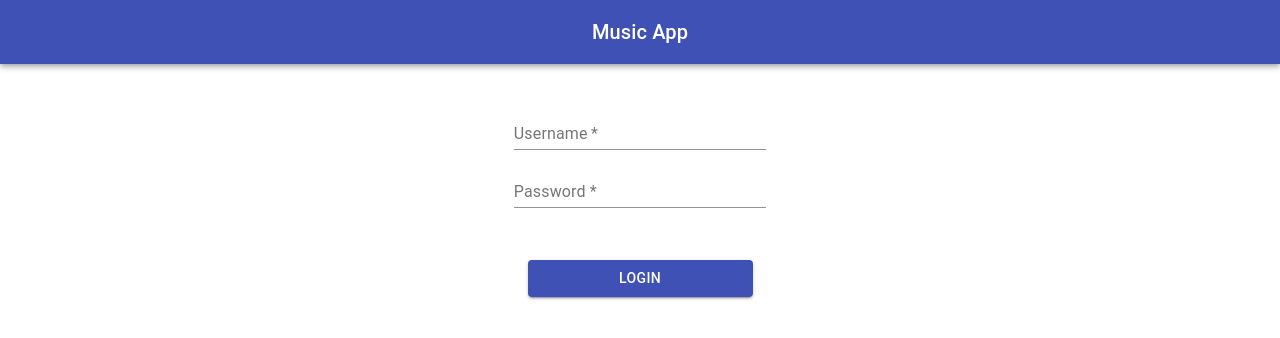
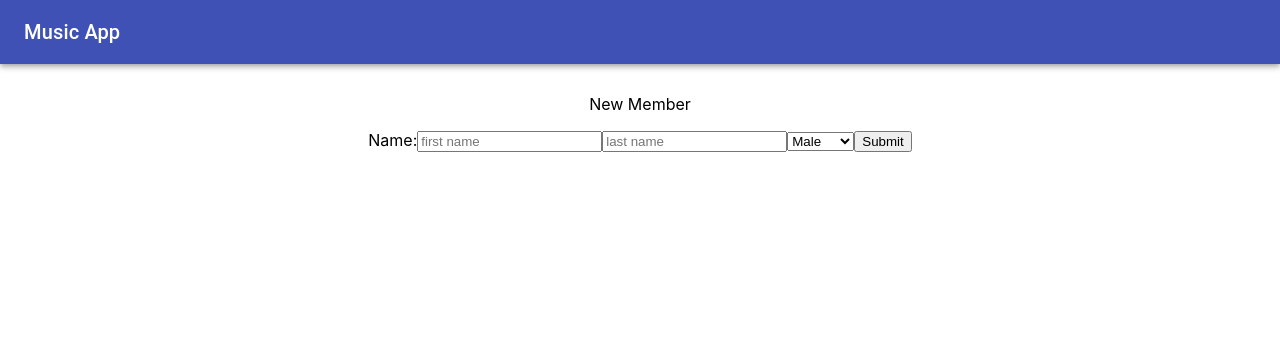
Before and after one commit to JamesMessina/JS411-my-music-app, a React (Create React App) app: page /signup in a window 1280 px wide. Shown: the top 338 px of the page. Built offline with nearby package versions, Linux system fonts and the light colour scheme.

Commit message:
added routes to dashboard and signup pages

```diff
--- a/package.json
+++ b/package.json
@@ -11,6 +11,8 @@
     "axios": "^0.21.1",
     "react": "^17.0.2",
     "react-dom": "^17.0.2",
+    "react-router": "^5.2.0",
+    "react-router-dom": "^5.2.0",
     "react-scripts": "4.0.3",
     "web-vitals": "^1.1.2"
   },
--- a/src/App.js
+++ b/src/App.js
@@ -1,9 +1,10 @@
 import React, { Component } from 'react';
 
-import ButtonAppBar from './components/AppNavBar';
 import ContaintedButtons from './components/Button';
 import FormPropsTextFields from './components/TextField';
 import Dashboard from './components/Dashboard';
+import Signup from './components/Signup';
+import SignupButton from './components/SignupButton'
 
 import './App.css';
 
@@ -12,7 +13,8 @@ class MusicApp extends Component {
     super(props)
 
     this.state = {
-      loggedIn: false
+      loggedIn: false,
+      signedUp: false
     }
   }
 
@@ -24,15 +26,25 @@ class MusicApp extends Component {
     }
   }
 
+  handleSignup = () =>{
+    if(this.state.signedUp){
+      this.setState({signedUp: false})
+    }else{
+      this.setState({signedUp: true})
+    }
+  }
+
   render(){
     return (
       <div className="App">
-          <ButtonAppBar/>
           {this.state.loggedIn ?
           <Dashboard/> :
+            this.state.signedUp ?
+              <Signup/> :
                 <div>
-            <FormPropsTextFields/>
+                  < FormPropsTextFields/>
                     <ContaintedButtons clickToLogin={() => {this.handleLogin()}}/>
+                    <SignupButton clickToSignup={() => {this.handleSignup()}}/>
                 </div>
           }
       </div>
--- /dev/null
+++ b/src/Router.js
@@ -0,0 +1,21 @@
+//external imports
+import React from 'react';
+import { Switch, Route } from 'react-router';
+
+//internal imports
+
+import Dashboard from './components/Dashboard';
+import Signup from './components/Signup';
+import MusicApp from './App';
+
+const Router = () =>{
+    return (
+        <Switch>
+            <Route exact path="/" component={MusicApp}/>
+            <Route path="/signup" component={Signup}/>
+            <Route path="/dashboard" component={Dashboard}/>
+        </Switch>
+    )
+}
+
+export default Router;
--- a/src/components/Dashboard.js
+++ b/src/components/Dashboard.js
@@ -204,24 +204,24 @@ class Dashboard extends Component {
           <Typography variant="h3">
             System Notifications:
           </Typography >
-          <p>
+          <Typography>
             {!online ?
               <li>{notifications[0].textMsg}</li> :
               <div></div>
             }
-          </p>
-          <p>
+          </Typography>
+          <Typography>
             {volume >= 80 ?
               <li>{notifications[1].textMsg}</li> :
               <div></div>
             }
-          </p>
-          <p>
+          </Typography>
+          <Typography>
             {quality < 2 ?
               <li>{notifications[2].textMsg}</li> :
               <div></div>
             }
-          </p>
+          </Typography>
         </div>
     </div>
   )
--- /dev/null
+++ b/src/components/Signup.js
@@ -0,0 +1,60 @@
+import React, { Component } from 'react';
+
+
+
+class Signup extends Component {
+  constructor(props){
+    super(props)
+
+    this.state = {
+      firstName: "",
+      lastName: "",
+      gender: "",
+      userData: []
+    }
+  }
+
+
+
+  handleChange = (e) =>{
+    console.log(e.target.name);
+    this.setState({
+      [e.target.name]: e.target.value
+    })
+  }
+
+  handleSubmit = (e) =>{
+    e.preventDefault();
+
+    this.setState({userData: [...this.state.userData, this.state.firstName, this.state.lastName, this.state.gender]})
+
+    this.setState({
+      firstName: "",
+      lastName: "",
+      gender: "",
+    })
+  }
+
+  render(){
+    return (
+      <div className="App">
+      <header className="App-header">
+        <p>New Member</p>
+        <form onSubmit={(e) => {this.handleSubmit(e)}}>
+          <label>Name:</label>
+          <input name="firstName" placeholder="first name" type="text" value={this.state.firstName} onChange={e => {this.handleChange(e)}}></input>
+          <input name="lastName" placeholder="last name" type="text" value={this.state.lastName} onChange={e => {this.handleChange(e)}}></input>
+          <select name="gender" onClick={(e) => {this.handleChange(e)}}>
+            <option value="male">Male</option>
+            <option value="female">Female</option>
+            <option value="other">Other</option>
+          </select>
+          <input type="submit"></input>
+        </form>
+      </header>
+      </div>
+    )
+  }
+}
+
+export default Signup;
--- /dev/null
+++ b/src/components/SignupButton.js
@@ -0,0 +1,26 @@
+import React from 'react';
+import { makeStyles } from '@material-ui/core/styles';
+import Button from '@material-ui/core/Button';
+
+const useStyles = makeStyles((theme) => ({
+  root: {
+    '& > *': {
+      margin: theme.spacing(1),
+      width: '225px',
+      marginTop: '50px'
+    },
+  },
+}));
+
+export default function SignupButton(props) {
+  const classes = useStyles();
+  const { clickToSignup } = props;
+
+  return (
+    <div className={classes.root}>
+      <Button onClick={() => {clickToSignup()}} variant="contained" color="primary">
+        Sign Up
+      </Button>
+    </div>
+  );
+}
--- a/src/index.js
+++ b/src/index.js
@@ -1,12 +1,21 @@
 import React from 'react';
 import ReactDOM from 'react-dom';
 import './index.css';
-import MusicApp from './App';
+import { BrowserRouter } from 'react-router-dom';
+import Router from './Router';
+import ButtonAppBar from './components/AppNavBar';
 import reportWebVitals from './reportWebVitals';
+
+const Main = () =>(
+  <BrowserRouter>
+    <ButtonAppBar/>
+    <Router/>
+  </BrowserRouter>
+)
 
 ReactDOM.render(
   <React.StrictMode>
-    <MusicApp />
+    <Main />
   </React.StrictMode>,
   document.getElementById('root')
 );
```
Also changed, not shown: 1 other file (tests, documents, lock files or other folders). Lines whose indentation alone changed are shown as unchanged.
